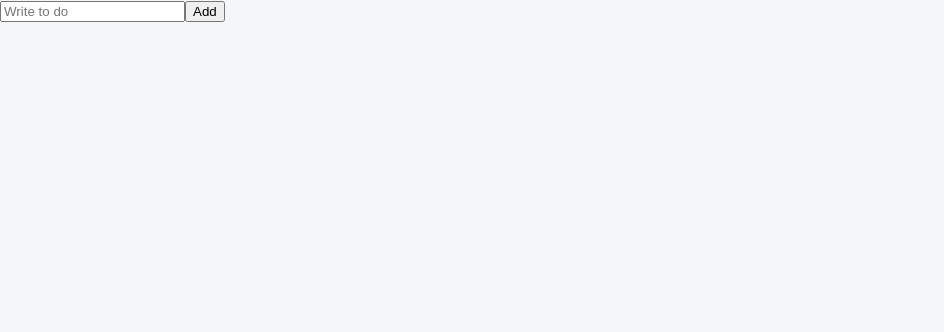
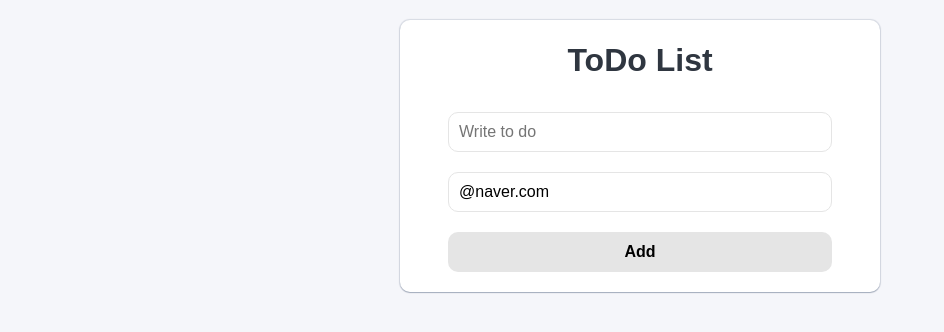
Before and after one commit to parkgeonwoong/todo-ts, a React (Create React App) app: page / in a window 1280 px wide. Shown: the top 332 px of the page, without its empty margins (0-944 px from the left). Built offline with nearby package versions, Linux system fonts and the light colour scheme.

Commit message:
Feat : Form 유효성 검사

```diff
--- a/src/ToDoList.tsx
+++ b/src/ToDoList.tsx
@@ -7,6 +7,7 @@
 
 import React, { useState } from "react";
 import { useForm } from "react-hook-form";
+import styled from "styled-components";
 
 /* function ToDoList() {
   const [toDo, setToDo] = useState("");
@@ -32,20 +33,122 @@ import { useForm } from "react-hook-form";
   );
 } */
 
+interface IForm {
+  toDo: string;
+  email: string;
+}
+
 function ToDoList() {
-  const { register, watch } = useForm();
-  console.log("toDo");
-  console.log(watch());
+  const {
+    register,
+    watch,
+    handleSubmit,
+    formState: { errors },
+  } = useForm<IForm>({
+    defaultValues: {
+      email: "@naver.com",
+    },
+  });
+
+  const onValid = (data: any) => {
+    console.log(data);
+  };
+
+  console.log("Error: ", errors);
+  // console.log(watch());
 
   return (
-    <div>
-      <form>
+    <Container>
+      <Form onSubmit={handleSubmit(onValid)}>
+        <h1>ToDo List</h1>
         {/* useForm 사용 */}
-        <input {...register("toDo")} placeholder="Write to do" />
+        <input
+          // 옵셥을 줄 수 있다.
+          {...register("toDo", { required: "Required Todo" })}
+          placeholder="Write to do"
+        />
+
+        {/* formState를 통해 에러 메시지 보여주기 */}
+        <span>{errors?.toDo?.message}</span>
+
+        <input
+          {...register("email", {
+            required: "Email is required",
+            minLength: {
+              value: 10,
+              message: "Min length is 10",
+            },
+            pattern: {
+              value: /^[A-Za-z0-9._%+-]+@naver.com$/,
+              message: "Only naver.com email is allowed",
+            },
+          })}
+          placeholder="Naver Email"
+        />
+        <span>{errors?.email?.message}</span>
         <button>Add</button>
-      </form>
-    </div>
+      </Form>
+    </Container>
   );
 }
 
+const Container = styled.div`
+  max-width: 480px;
+  margin: 0 auto;
+  padding: 20px 0px;
+`;
+
+const Form = styled.form`
+  display: flex;
+  flex-direction: column;
+  justify-content: center;
+  align-items: center;
+  padding: 20px 0px;
+  box-shadow: rgba(9, 30, 66, 0.25) 0px 1px 1px,
+    rgba(9, 30, 66, 0.13) 0px 0px 1px 1px;
+  border-radius: 10px;
+  background-color: white;
+  /* height: 80vh; */
+
+  h1 {
+    font-size: 32px;
+    font-weight: 700;
+    margin-bottom: 20px;
+  }
+
+  input {
+    width: 80%;
+    height: 40px;
+    margin: 10px;
+    padding: 0px 10px;
+    border: 1px solid #e5e5e5;
+    border-radius: 10px;
+    font-size: 16px;
+    outline: none;
+  }
+
+  span {
+    font-size: 12px;
+    color: red;
+  }
+
+  button {
+    width: 80%;
+    height: 40px;
+    margin-top: 10px;
+    border: none;
+    border-radius: 10px;
+    background-color: #e5e5e5;
+    font-size: 16px;
+    font-weight: 700;
+    outline: none;
+    cursor: pointer;
+    transition: all 0.3s ease-in-out;
+
+    &:hover {
+      background-color: #d5d5d5;
+    }
+  }
+`;
+
 export default ToDoList;
```
